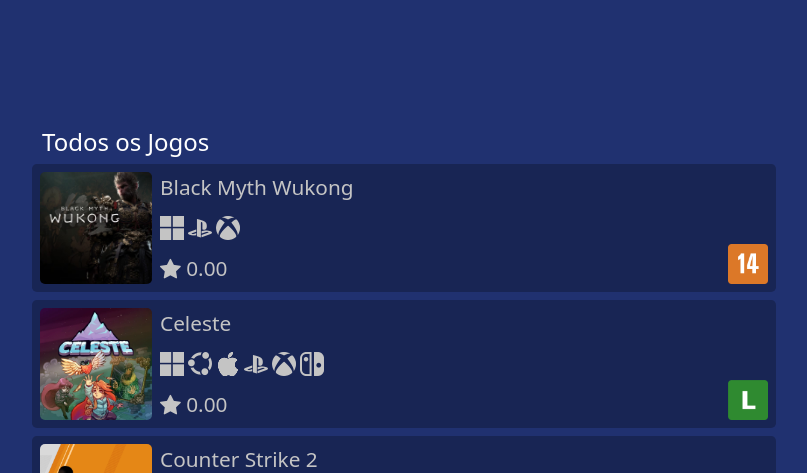
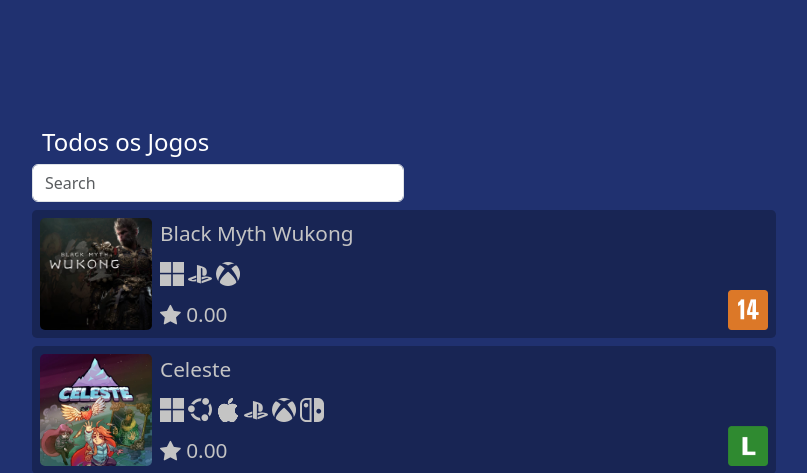
Before and after one commit to Pedroguibas/Disc-ing, a PHP site: page / in a window 1280 px wide. Shown: the part 76-549 px from the top of the page, without its empty margins (50-857 px from the left). Run offline with PHP 8.4, Linux system fonts and the light colour scheme; a user stored in the database is signed in; data comes from the database, SQL or seed files in the repository; data that the repository does not hold is empty.

Commit message:
Barra de pesquisa de jogos

```diff
--- a/form/buscaJogos.php
+++ b/form/buscaJogos.php
@@ -9,11 +9,12 @@ $stmt = $conn->prepare("SELECT
                             COUNT(A.avaliacaoJogoID) AS nAvaliacoes
                         FROM jogo J
                         LEFT JOIN avaliacao A ON A.avaliacaoJogoID = J.jogoID
+                        WHERE J.jogoNome LIKE :search
                         GROUP BY J.jogoID
                         ORDER BY J.jogoNome
                         LIMIT 10
                         OFFSET ".$offset);
-$stmt->execute();
+$stmt->execute([':search' => $_POST['search']]);
 $Jogos = $stmt->fetchAll(PDO::FETCH_ASSOC);
 
 echo json_encode($Jogos);
--- a/javascript/listaJogoPagination.js
+++ b/javascript/listaJogoPagination.js
@@ -3,7 +3,8 @@ function carregaJogos() {
         url: BASE_URL + 'form/buscaJogos.php',
         method: 'POST',
         data:{
-            offset: (Pagination.curPage - 1) * 10
+            offset: (Pagination.curPage - 1) * 10,
+            search: "%" + $('#gameSearchbar').val() + "%"
         },
         success: function(result) {
             result = JSON.parse(result);
@@ -113,4 +114,29 @@ function mudaPagina() {
     carregaJogos();
 }
 
+function search() {
+    $.ajax({
+        url: BASE_URL + 'form/buscaTotalJogosPesquisa.php',
+        method: 'POST',
+        data: {
+            search: '%' + $('#gameSearchbar').val() + '%'
+        },
+        success: function(result) {
+            $('#totalPages').text(Math.ceil(result / 10));
+            Pagination.totalPages = Math.ceil(result / 10);
+            Pagination.curPage = 1;
+            if (Pagination.curPage == Pagination.totalPages) {
+                $('#rightPageBtn').removeClass('active');
+                $('#rightPageBtn').off();
+            }
+
+            $('#leftPageBtn').removeClass('active');
+            $('#leftPageBtn').off();
+        }
+    }).then(function() {
+        carregaJogos();
+    });
+}
+
+$('#gameSearchbar').on('input', search);
 $('.paginationBtn.active').on('click', mudaPagina);
--- a/paginasPrincipais/index.php
+++ b/paginasPrincipais/index.php
@@ -91,12 +91,15 @@ $totalPaginas = ceil($totalJogos['total'] / 10);
             <div class="titleContainer">
                 <h1>Todos os Jogos</h1>
             </div>
+            <div class="col-md-4 col-10 mt-2">
+                <input class="form-control" id="gameSearchbar" type="search" placeholder="Search" aria-label="Search">
+            </div>
             <div id="listaJogo" class="mt-2">
 
             </div>
             <div class="listaJogoPaginationContainer d-flex justify-content-center align-items-center gap-2 col-md-8 col-12 mt-2">
                 <button id="leftPageBtn" class="paginationBtn d-flex align-items-center justify-content-center"><i class="bi bi-arrow-left"></i></button>
-                <div class="listaJogoPaginationInfo"><span id="currentPage">1</span> de <span class="totalPages"><?= $totalPaginas ?></span></div>
+                <div class="listaJogoPaginationInfo"><span id="currentPage">1</span> de <span id="totalPages"><?= $totalPaginas ?></span></div>
                 <button id="rightPageBtn" class="paginationBtn active d-flex align-items-center justify-content-center"><i class="bi bi-arrow-right"></i></button>
             </div>
         </section>
```
Also changed, not shown: form/buscaTotalJogosPesquisa.php (added, +9 -0 lines).
